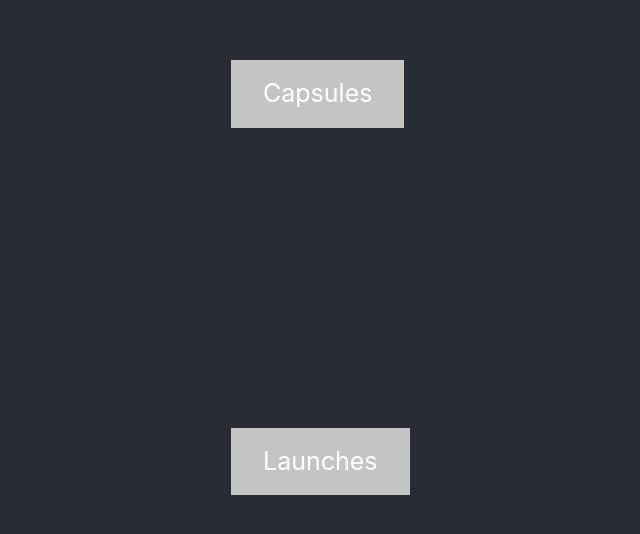
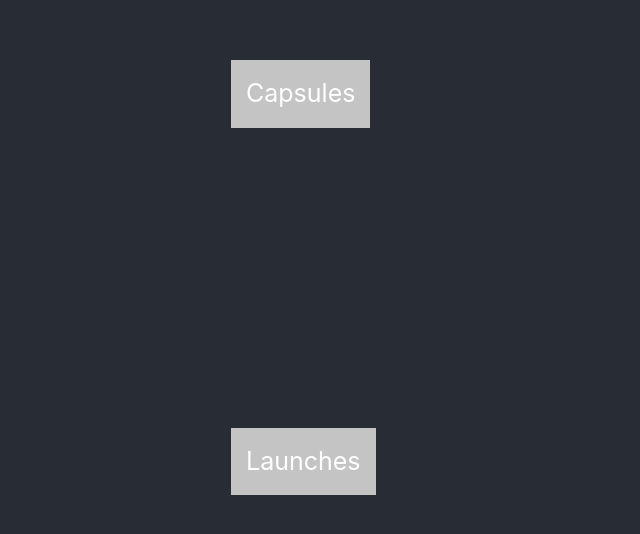
Before and after one commit to Mat0108/Space-X, a React (Create React App) app: page / in a window 1280 px wide. Shown: the part 240-774 px from the top of the page, without its empty margins (69-709 px from the left). Built offline with nearby package versions, Linux system fonts and the light colour scheme.

Commit message:
Update home.css

```diff
--- a/src/pages/css/home.css
+++ b/src/pages/css/home.css
@@ -1,13 +1,12 @@
 .styled {
-    background-color: #c4c4c4; /* Green */
+    background-color: #c4c4c4;
     border: none;
     color: white;
-    padding: 15px 32px;
+    padding: 15px ;
     margin-top: 300px;
     margin-left: 300px;
     margin-right: 250px;
-    text-align: center;
-    text-decoration: none;
+     text-decoration: none;
     display: inline-block;
     font-size: 25px;
 }
```
